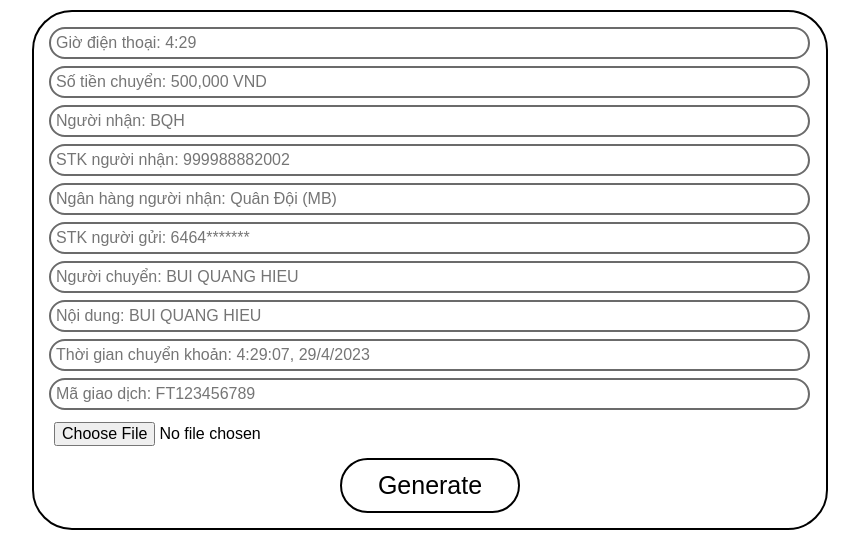
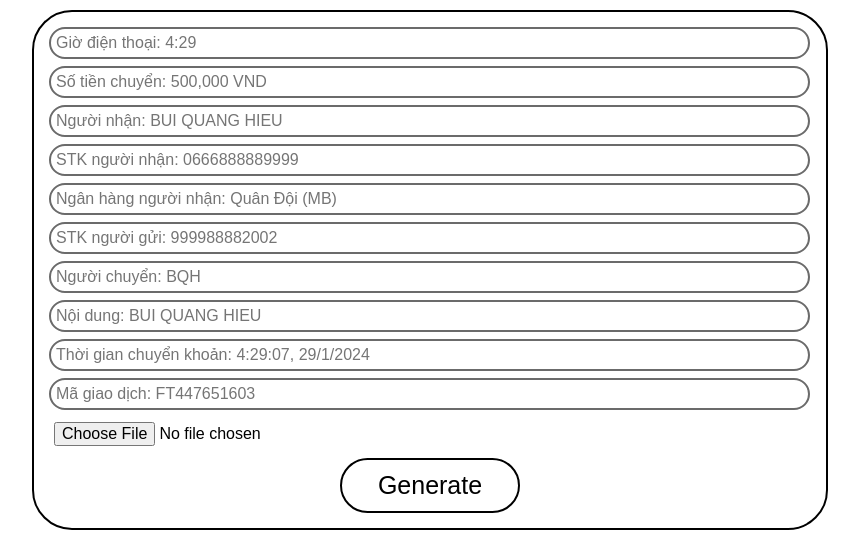
Before and after one commit to bqhiu/MB-BQH, a plain HTML site: page index.html in a window 1280 px wide. Shown: the part 46-589 px from the top of the page, without its empty margins (210-1069 px from the left). Drawn offline with Linux system fonts and the light colour scheme.

Commit message:
index.html

```diff
--- a/index.html
+++ b/index.html
@@ -19,16 +19,16 @@
         <div class="colorfullTextInput">
             <input type="text" id="oclockInput" placeholder="Giờ điện thoại: 4:29" required>
             <input type="text" id="moneyInput" placeholder="Số tiền chuyển: 500,000 VND" required>
-            <input type="text" id="nguoinhanInput" placeholder="Người nhận: BQH" required pattern="">
+            <input type="text" id="nguoinhanInput" placeholder="Người nhận: BUI QUANG HIEU" required pattern="">
             <p id="error-message" style="color: red; display: none;">Không được tạo Fake Bill với BUI QUANG HIEU.</p>
-            <input type="text" id="stknguoinhanInput" placeholder="STK người nhận: 999988882002" required>
+            <input type="text" id="stknguoinhanInput" placeholder="STK người nhận: 0666888889999" required>
             <p id="error-message2" style="color: red; display: none;">Không được tạo Fake Bill với BUI QUANG HIEU.</p>
             <input type="text" id="nganhangInput" placeholder="Ngân hàng người nhận: Quân Đội (MB)" required>
-            <input type="text" id="taikhoannguonInput" placeholder="STK người gửi: 6464*******" required>
-            <input type="text" id="tentaikhoannguonInput" placeholder="Người chuyển: BUI QUANG HIEU" required>
+            <input type="text" id="taikhoannguonInput" placeholder="STK người gửi: 999988882002" required>
+            <input type="text" id="tentaikhoannguonInput" placeholder="Người chuyển: BQH" required>
             <input type="text" id="noidungckInput" placeholder="Nội dung: BUI QUANG HIEU" required>
-            <input type="text" id="thoigianInput" placeholder="Thời gian chuyển khoản: 4:29:07, 29/4/2023" required>
-            <input type="text" id="magiaodichInput" placeholder="Mã giao dịch: FT123456789" required>
+            <input type="text" id="thoigianInput" placeholder="Thời gian chuyển khoản: 4:29:07, 29/1/2024" required>
+            <input type="text" id="magiaodichInput" placeholder="Mã giao dịch: FT447651603" required>
             <input type="file" id="anhnganhangInput" style="border: none;">
             <div class="generate">
                 <div class="full-generate">
```
